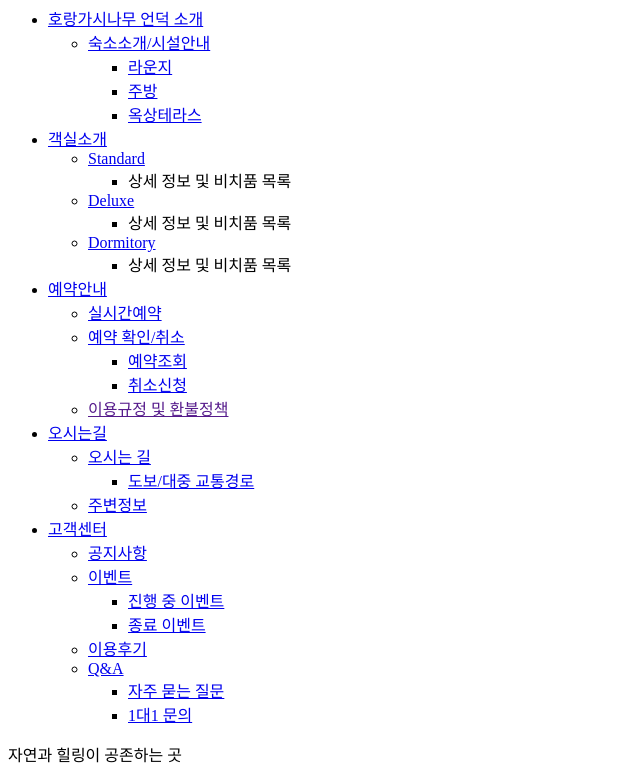
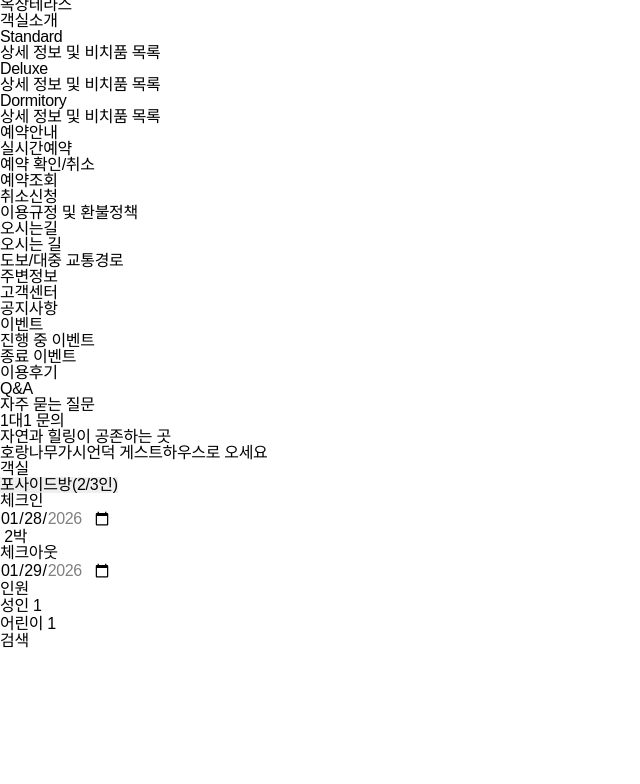
Before and after one commit to NFTARTER/horang_hill, a plain HTML site: page index.html in a window 1280 px wide. Shown: the part 83-867 px from the top of the page, without its empty margins (0-640 px from the left). After the commit the page ends 800 px from the top, so only its background shows below. Drawn offline with Linux system fonts and the light colour scheme; a web font is replaced by a local one.

Commit message:
css선택자

```diff
--- a/index.html
+++ b/index.html
@@ -7,6 +7,9 @@
     <meta name="keywords" content="">
     <title>호랑가시나무 게스트하우스</title>
     <link rel="shortcut icon" href="./images/favicon.png" type="image/x-icon">
+    <link rel="stylesheet" as="style" crossorigin href="https://cdn.jsdelivr.net/gh/orioncactus/pretendard@v1.3.9/dist/web/static/pretendard-dynamic-subset.min.css" />
+    <link rel="stylesheet" href="./styles/reset.css">
+    <link rel="stylesheet" href="./styles/index.css">
 </head>
 <body>
     <div id="wrap">
--- /dev/null
+++ b/styles/index.css
@@ -0,0 +1,51 @@
+body {}
+#wrap {}
+#wrap header {}
+#wrap header h1 {background-color:;}
+#wrap header h1 a {}
+#wrap header h1 a img {}
+/*  호랑가시나무 언덕소개 ~ 고객센터까지 모든 gnb+lnb 모든 선택자 */
+#wrap header nav {}
+#wrap header nav #gnb {}
+#wrap header nav #gnb > li {}
+#wrap header nav #gnb > li > a {}/* line 20 */
+#wrap header nav #gnb > li > ,lnb_depth2 {}
+#wrap header nav #gnb > li > ,lnb_depth2 > li {}
+#wrap header nav #gnb > li > ,lnb_depth2 > li > a {}
+#wrap header nav #gnb > li > ,lnb_depth2 > li > lnb_depth3 {}
+#wrap header nav #gnb > li > ,lnb_depth2 > li > lnb_depth3 li {}
+#wrap header nav #gnb > li > ,lnb_depth2 > li > lnb_depth3 li a {}
+/* ================================================ main */
+#wrap main {}
+/* ================================================ main 1. 히어로배너 */
+#wrap main #hero_bnr{}
+#wrap main #hero_bnr .ad_txt {}
+#wrap main #hero_bnr .ad_txt p {}
+#wrap main #hero_bnr .ad_txt h1 {}
+#wrap main #hero_bnr form {}
+#wrap main #hero_bnr form .room h2 {}
+#wrap main #hero_bnr form .room p {}
+#wrap main #hero_bnr form .room p > #room_type {}
+#wrap main #hero_bnr form .room p > #room_type option {}
+#wrap main #hero_bnr form .check_in_out .in {}
+#wrap main #hero_bnr form .check_in_out .in h2 {}
+#wrap main #hero_bnr form .check_in_out .in p {}
+#wrap main #hero_bnr form .check_in_out .in p #in_date {}
+#wrap main #hero_bnr form .check_in_out .day {}
+#wrap main #hero_bnr form .check_in_out .day img {}
+#wrap main #hero_bnr form .check_in_out .day em {}
+#wrap main #hero_bnr form .check_in_out .out {}
+#wrap main #hero_bnr form .check_in_out .out h2 {}
+#wrap main #hero_bnr form .check_in_out .out p {}
+#wrap main #hero_bnr form .check_in_out .out p #out_date {}
+#wrap main #hero_bnr form .person {}
+#wrap main #hero_bnr form .person h2 {}
+#wrap main #hero_bnr form .person .number {}
+#wrap main #hero_bnr form .person .number li {}
+#wrap main #hero_bnr form .person .number li label {}
+#wrap main #hero_bnr form .person .number li #adult {}
+#wrap main #hero_bnr form .person .number li #kid {}
+#wrap main #hero_bnr form > p {}
+#wrap main #hero_bnr form > p #search_btn {}
+/* ================================================ footer */
+#wrap_footer {}
--- /dev/null
+++ b/styles/reset.css
@@ -0,0 +1,34 @@
+/* 모든 태그들에 대한 공통 초기값 세팅 */
+html,body,h1,h2,h3,h4,h5,h6,
+dl,dt,dd,ol,ul,li,p,blockquote,hr,div,video,address,
+header,footer,nav,aside,article,section,figure,figcaption,main,details,summary,
+form,fieldset,legend,input,button,select,option,textarea,
+em,strong,sub,sup,br,span,del,s,q,mark,code,img,a,
+table,thead,tbody,tfoot,tr,td,th {
+    margin:0; padding:0; box-sizing:border-box;
+    line-height:1; letter-spacing:-0.02em; word-spacing:0;
+    font-size:1em; font-weight:400; font-style:normal;
+    color:#000;
+    font-family:'Noto Sans KR',sans-serif;
+}
+/* 개별 태그 초기값 */
+a {text-decoration:none;}
+ul,ol,li {list-style:none;}
+fieldset {border:0;}
+legend {display:none;}
+input {border:0; outline:none;}
+button {border:0; background:none; cursor:pointer;}
+table,tr,td,th {border-collapse:collapse;}
+select, option {border:0; appearance:none; outline:none;}
+/* chrome, safari, edge, opera */
+/* 웹브라우저 엔진 -webkit-, -moz-, -m-, -o- */
+input[type=number]::-webkit-outer-spin-button,
+input[type=number]::-webkit-inner-spin-button {
+    -webkit-appearance:none;
+    margin:0;
+}
+/* firefox */
+input[type=number] {
+    -moz-appearance:none;
+    margin:0;
+}
```
